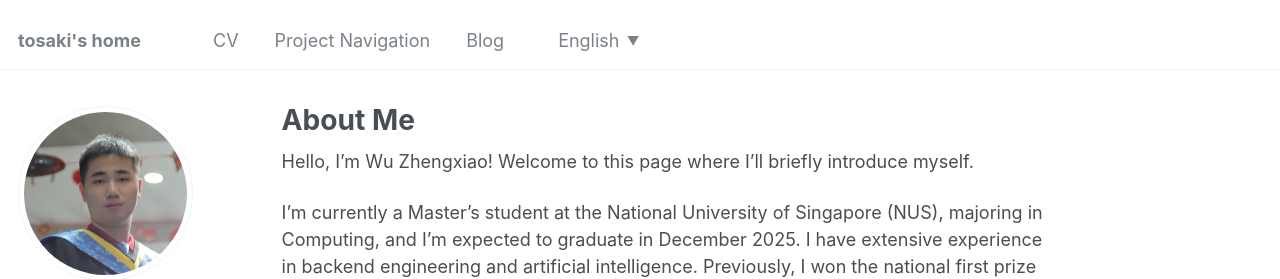
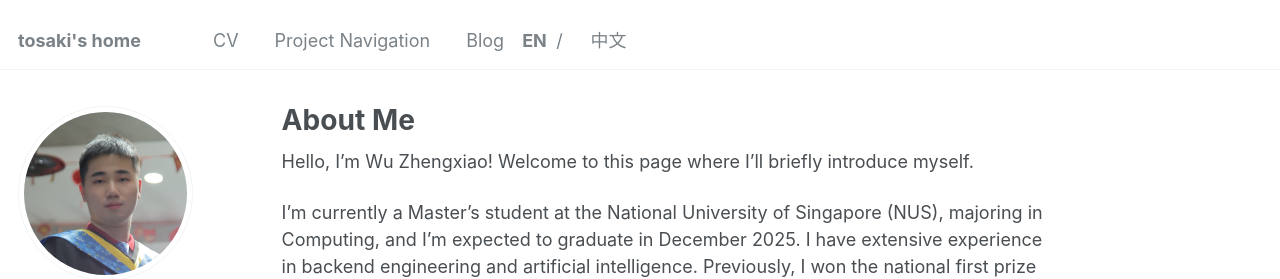
Before and after one commit to t0saki/t0saki.github.io, a Jekyll site: the page built from _pages/about.md, in a window 1280 px wide. Shown: the top 279 px of the page. Built offline with Jekyll 4.4.1, drawn with Linux system fonts in a browser that asks for light colours.

Commit message:
Refactor language switcher for improved clarity and functionality
- Updated the masthead to simplify the language switcher, replacing the dropdown with direct links for better accessibility.
- Enhanced CSS styles for the language switcher, including new classes and improved layout for language display.
- Modified JavaScript to handle language selection more effectively, ensuring seamless redirection based on user preferences.

```diff
--- a/_includes/masthead.html
+++ b/_includes/masthead.html
@@ -16,17 +16,17 @@
             <li class="masthead__menu-item"><a href="{{ domain }}{{ link.url }}">{{ link.title }}</a></li>
           {% endfor %}
 
-          <!-- 重写语言切换器 -->
-          <li class="masthead__menu-item language-switcher">
+          <!-- 语言切换器 - 简洁的 EN/中文 形式 -->
+          <li class="masthead__menu-item lang-switcher">
             {% if page.lang == 'zh' %}
-              <a href="#" class="current-language">中文</a>
+              <a href="#" data-lang="en">EN</a>
+              <span class="lang-separator">/</span>
+              <span class="current-lang">中文</span>
             {% else %}
-              <a href="#" class="current-language">English</a>
+              <span class="current-lang">EN</span>
+              <span class="lang-separator">/</span>
+              <a href="#" data-lang="zh">中文</a>
             {% endif %}
-            <ul class="language-menu">
-              <li><a href="#" data-lang="en" {% if page.lang == 'en' or page.lang == nil %}class="active"{% endif %}>English</a></li>
-              <li><a href="#" data-lang="zh" {% if page.lang == 'zh' %}class="active"{% endif %}>中文</a></li>
-            </ul>
           </li>
         </ul>
         <ul class="hidden-links hidden"></ul>
--- a/_sass/_navigation.scss
+++ b/_sass/_navigation.scss
@@ -348,61 +348,87 @@
 }
 
 /*
-   Language switcher (completely rewritten)
+   Language switcher
    ========================================================================== */
 
-.language-switcher {
+.lang-switcher {
+  display: inline-block;
+  white-space: nowrap;
+
+  a {
+    display: inline;
+    padding: 0;
+
+    &:hover {
+      color: $masthead-link-color-hover;
+      text-decoration: none;
+    }
+  }
+
+  .lang-separator {
+    display: inline-block;
+    padding: 0 0.25em;
+    color: $masthead-link-color;
+  }
+
+  .current-lang {
+    font-weight: bold;
+    color: $masthead-link-color;
+  }
+}
+
+/* 语言下拉菜单样式 */
+.lang-dropdown {
   position: relative;
 
-  .current-language {
-    display: block;
+  .dropdown-trigger {
+    cursor: pointer;
+    display: flex;
+    align-items: center;
+    border: none;
+    background: transparent;
     padding: 0.5rem 1rem;
     color: $masthead-link-color;
-    text-decoration: none;
-    white-space: nowrap;
+    font-size: inherit;
+    font-family: inherit;
+
+    .dropdown-arrow {
+      font-size: 0.7em;
+      margin-left: 5px;
+      transition: transform 0.2s ease;
+    }
 
     &:hover {
       color: $masthead-link-color-hover;
     }
-
-    &:after {
-      content: " ▼";
-      font-size: 0.7em;
-      vertical-align: middle;
-      margin-left: 0.3em;
-    }
   }
 
-  .language-menu {
-    display: none;
+  .dropdown-menu {
+    display: none !important;
     position: absolute;
     top: 100%;
     right: 0;
-    min-width: 120px;
-    margin: 0;
-    padding: 0.5rem 0;
-    list-style: none;
+    min-width: 150px;
+    margin-top: 5px;
+    padding: 5px 0;
     background-color: #fff;
     border: 1px solid $border-color;
     border-radius: $border-radius;
-    box-shadow: 0 3px 6px rgba(0, 0, 0, 0.1);
+    box-shadow: 0 3px 5px rgba(0,0,0,0.2);
     z-index: 10;
 
     li {
+      display: block;
       margin: 0;
-      padding: 0;
-      display: block;
 
       a {
         display: block;
-        padding: 0.5rem 1rem;
-        color: $masthead-link-color;
-        text-decoration: none;
+        padding: 8px 15px;
+        margin: 0;
         white-space: nowrap;
 
         &:hover {
           background-color: mix(#fff, $primary-color, 90%);
-          color: $masthead-link-color-hover;
         }
 
         &.active {
@@ -413,13 +439,13 @@
     }
   }
 
-  &:hover {
-    .language-menu {
-      display: block;
+  &.open {
+    .dropdown-menu {
+      display: block !important;
     }
 
-    .current-language:after {
-      content: " ▲";
+    .dropdown-arrow {
+      transform: rotate(180deg);
     }
   }
 }
@@ -442,6 +468,7 @@
   text-transform: uppercase;
   border-bottom: 1px solid $border-color;
 }
+
 
 /*
    Table of contents navigation
--- a/assets/js/language-switcher.js
+++ b/assets/js/language-switcher.js
@@ -1,22 +1,4 @@
 document.addEventListener('DOMContentLoaded', function() {
-  // 为语言切换链接添加点击事件
-  const languageLinks = document.querySelectorAll('.language-menu a');
-
-  languageLinks.forEach(link => {
-    link.addEventListener('click', function(e) {
-      e.preventDefault();
-
-      // 获取语言代码
-      const lang = this.getAttribute('data-lang');
-
-      // 保存语言偏好到本地存储
-      localStorage.setItem('preferredLanguage', lang);
-
-      // 切换到对应语言的页面
-      redirectToLanguage(lang);
-    });
-  });
-
   // 检查是否有存储的语言偏好
   const storedLang = localStorage.getItem('preferredLanguage');
 
@@ -30,14 +12,22 @@ document.addEventListener('DOMContentLoaded', function() {
     }
   }
 
-  // 点击页面任何地方关闭语言菜单（可选，因为我们主要使用悬浮显示）
-  document.addEventListener('click', function(e) {
-    if (!e.target.closest('.language-switcher')) {
-      const openMenus = document.querySelectorAll('.language-menu');
-      openMenus.forEach(menu => {
-        menu.style.display = 'none';
-      });
-    }
+  // 为语言切换链接添加点击事件
+  const langLinks = document.querySelectorAll('.lang-switcher a');
+  langLinks.forEach(link => {
+    link.addEventListener('click', function(e) {
+      // 阻止默认行为，我们要自己处理跳转
+      e.preventDefault();
+
+      // 从data-lang属性获取语言
+      const lang = this.getAttribute('data-lang');
+
+      // 保存语言偏好
+      localStorage.setItem('preferredLanguage', lang);
+
+      // 根据当前页面路径跳转到对应语言的页面
+      redirectToLanguage(lang);
+    });
   });
 });
 
```
